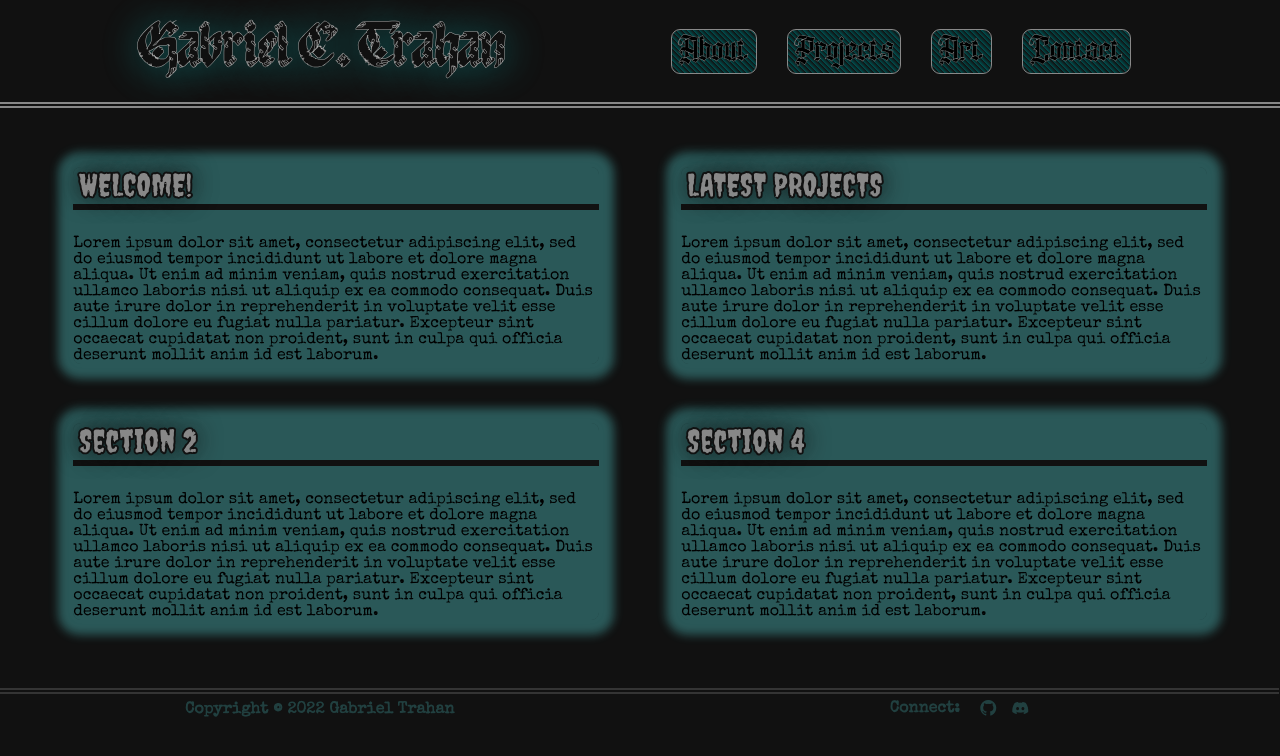
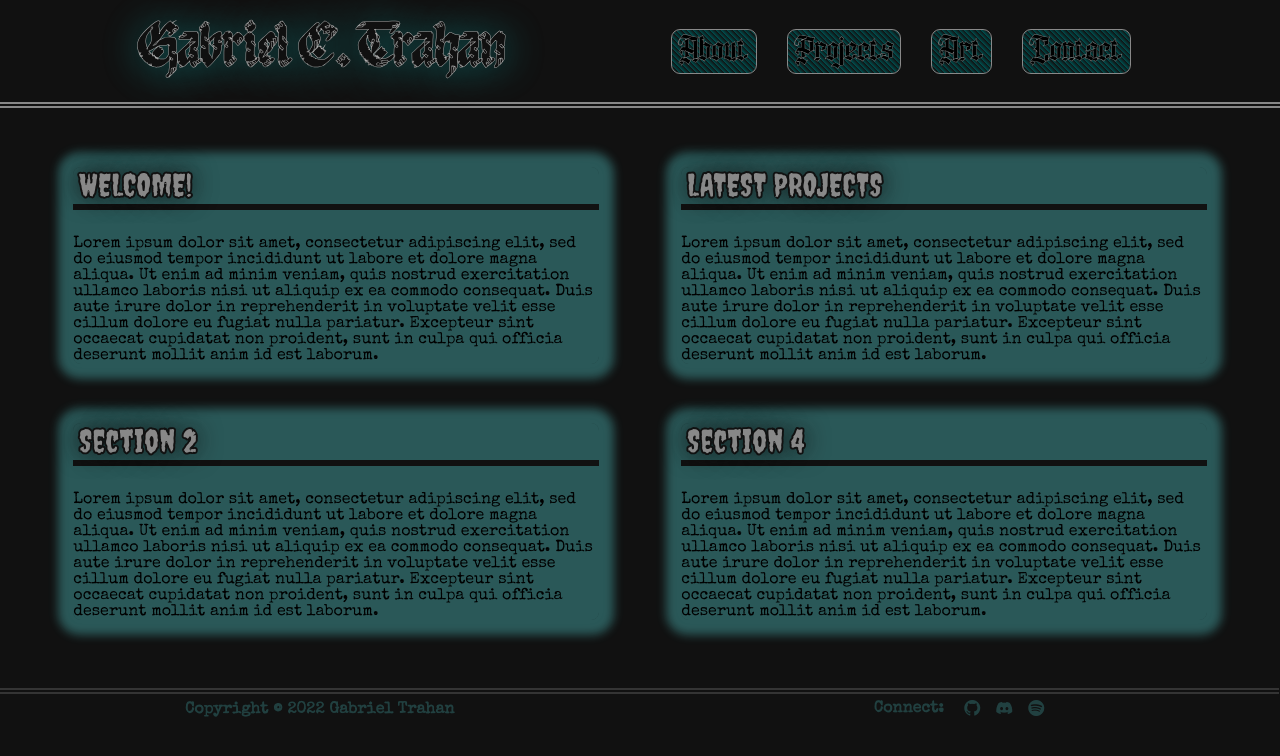
Before and after one commit to theokoles7/portfolio, an Angular app in the folder ui/: page / in a window 1280 px wide. Shown: the top 756 px of the page. Built offline with nearby package versions, Linux system fonts and the light colour scheme.

Commit message:
Adds Spotify

```diff
--- a/ui/src/app/components/footer/footer.component.html
+++ b/ui/src/app/components/footer/footer.component.html
@@ -16,6 +16,9 @@
       <a href="https://discord.com/users/THEOKOLES7">
         <i class="bi bi-discord"></i>
       </a>
+      <a href="https://open.spotify.com/user/21fsiex7blkzyg3fb5r7lnm4y?si=42a5bea41b1340e3">
+        <i class="bi bi-spotify"></i>
+      </a>
     </h4>
 
   </div>
```
